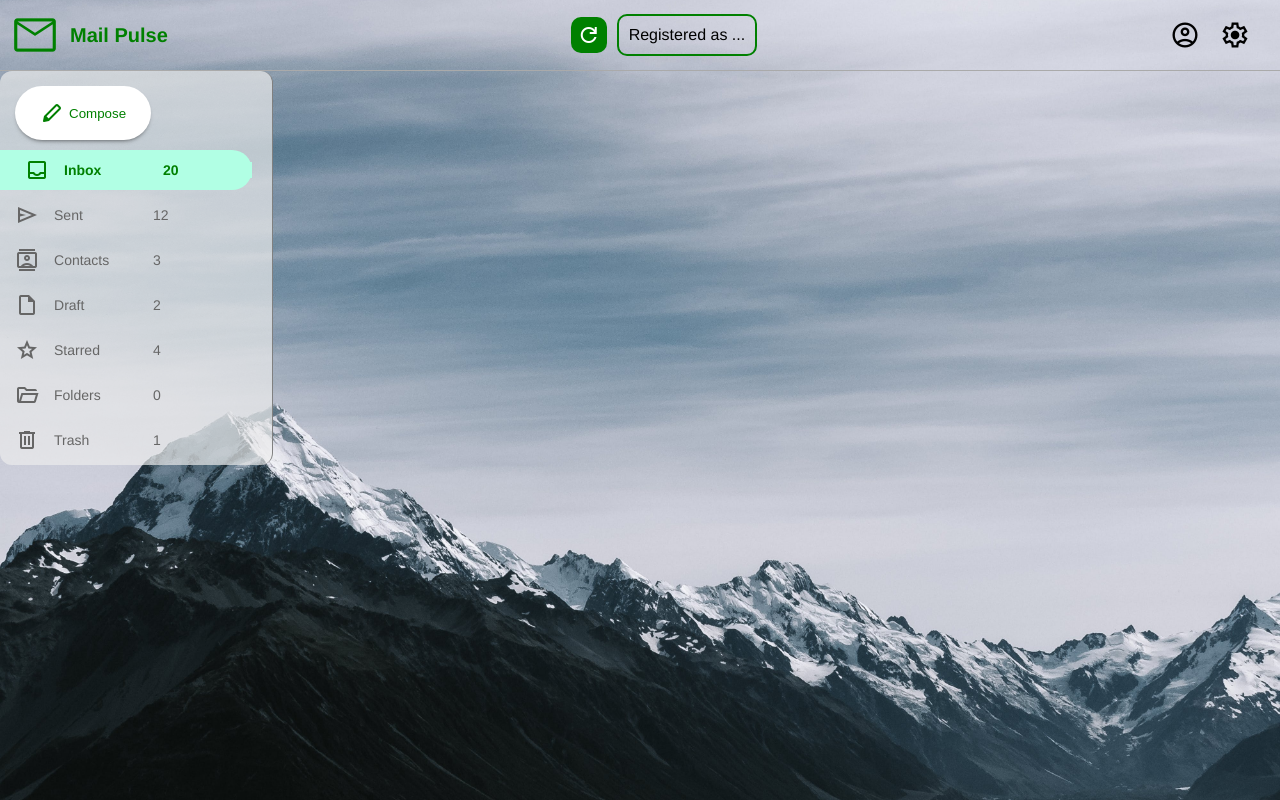
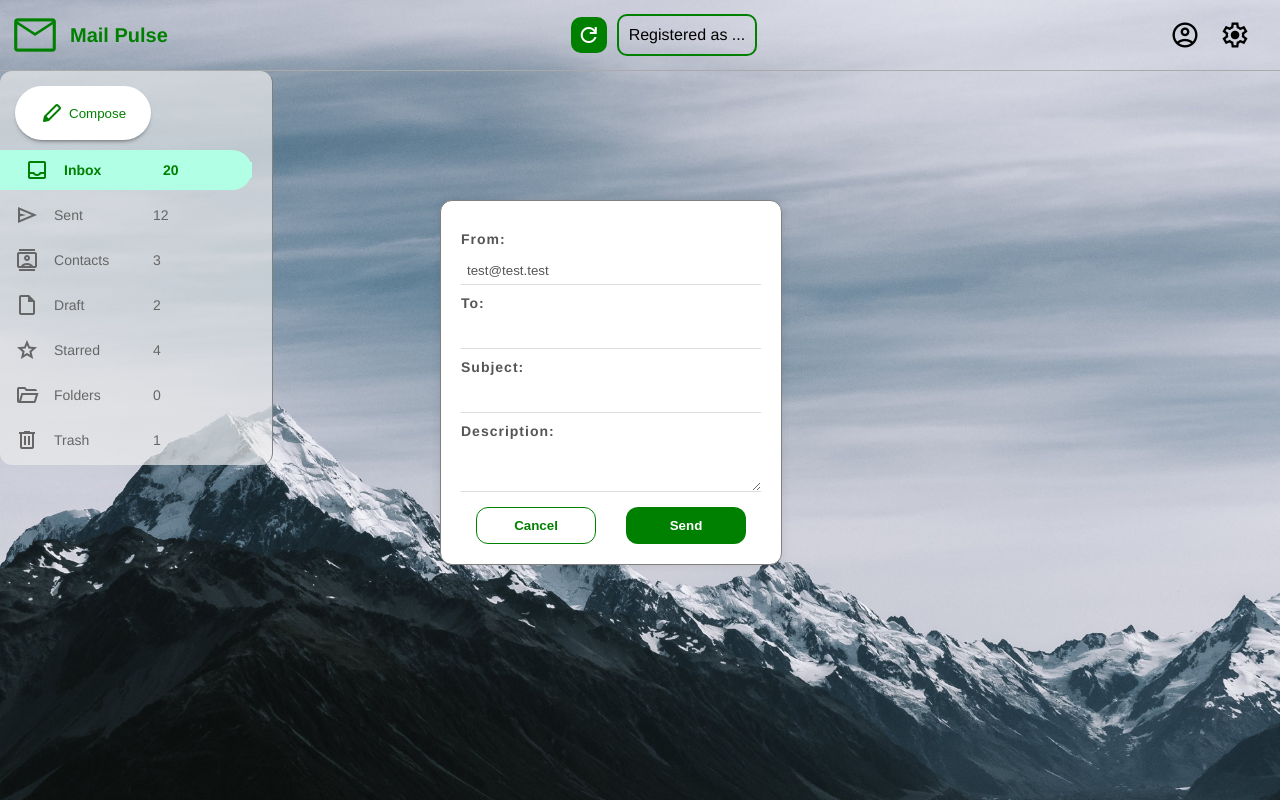
Before and after one commit to Mohamed-code-13/mail-pulse, a Vue app in the folder front-end-mail-server/: page /home in a window 1280 px wide. Built offline with nearby package versions, Linux system fonts and the light colour scheme.

Commit message:
Create a compose dialog component and styling it.

```diff
--- /dev/null
+++ b/front-end-mail-server/src/components/ComposeDialog.vue
@@ -0,0 +1,106 @@
+<template>
+  <dialog open>
+    <form @submit.prevent>
+      <label>From:</label>
+      <input type="text" value="test@test.test" disabled />
+
+      <label>To:</label>
+      <input type="text" v-model="emailTo" required />
+
+      <label>Subject:</label>
+      <input type="text" v-model="emailSubject" required />
+
+      <label>Description:</label>
+      <textarea v-model="emailDescription" required />
+
+      <div id="btns">
+        <button @click="closeCompose" id="cancel-btn" type="button">Cancel</button>
+        <button type="submit" id="send-btn">Send</button>
+      </div>
+    </form>
+  </dialog>
+</template>
+
+<script>
+import { ref } from 'vue'
+
+export default {
+  setup() {
+    const emailTo = ref('')
+    const emailSubject = ref('')
+    const emailDescription = ref('')
+
+    const closeCompose = () => {}
+
+    return { emailTo, emailSubject, emailDescription, closeCompose }
+  }
+}
+</script>
+
+<style scoped>
+dialog {
+  position: absolute;
+  left: 50%;
+  top: 50%;
+  margin-left: -25vh;
+  margin-top: -25vh;
+  width: 300px;
+  padding: 20px;
+  box-shadow: 0px 0px 10px rgba(0, 0, 0, 0.1);
+  border: 1px solid gray;
+  border-radius: 12px;
+}
+
+form {
+  text-align: left;
+  margin: 0 auto;
+}
+
+label {
+  color: #555;
+  display: inline-block;
+  margin: 10px 0;
+  font-size: 14px;
+  letter-spacing: 1px;
+  font-weight: bold;
+  background: white;
+}
+
+input,
+textarea {
+  display: block;
+  padding: 6px;
+  width: 100%;
+  box-sizing: border-box;
+  border: none;
+  border-bottom: 1px solid #ddd;
+  color: #555;
+  background: white;
+}
+
+#btns {
+  display: flex;
+  justify-content: space-around;
+}
+
+button {
+  margin: 15px 15px 0 15px;
+  padding: 10px;
+  width: 40%;
+  border: none;
+  border-radius: 12px;
+  font-weight: bold;
+  cursor: pointer;
+}
+
+#send-btn {
+  color: white;
+  background: green;
+}
+
+#cancel-btn {
+  color: green;
+  background: white;
+  border: 1px solid green;
+}
+</style>
--- a/front-end-mail-server/src/components/MainBody.vue
+++ b/front-end-mail-server/src/components/MainBody.vue
@@ -1,15 +1,17 @@
 <template>
   <div id="main-body">
     <SideBar />
+    <ComposeDialog />
     <router-view />
   </div>
 </template>
 
 <script>
 import Inbox from '../views/Inbox.vue'
+import ComposeDialog from './ComposeDialog.vue'
 import SideBar from './SideBar.vue'
 
-export default { components: { SideBar, Inbox } }
+export default { components: { SideBar, Inbox, ComposeDialog } }
 </script>
 
 <style scoped>
```
